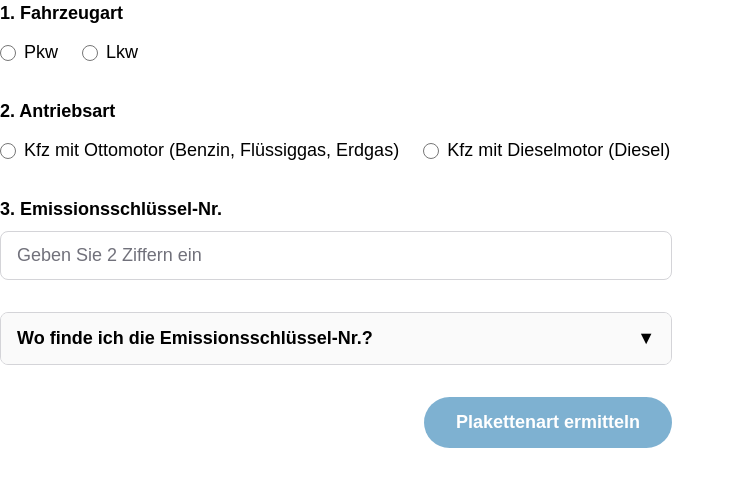
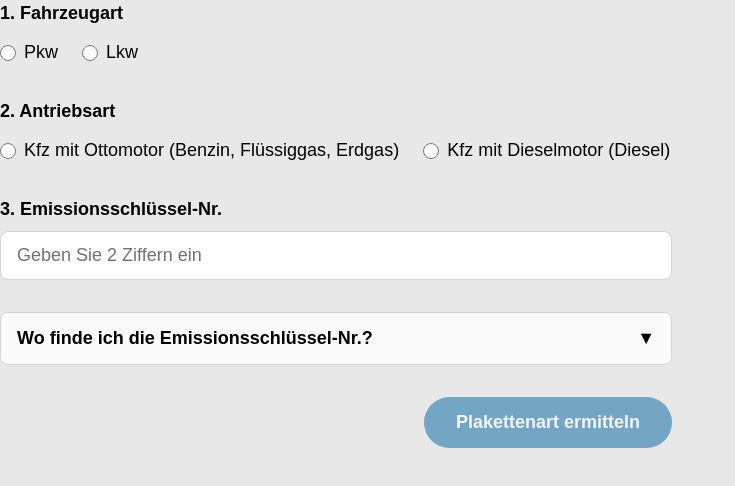
Before and after one commit to JahanzebKhan796/German-vehicle-emission-stickers, a Next.js app: page / in a window 1280 px wide. Shown: the top 486 px of the page, without its empty margins (0-735 px from the left). Built offline with nearby package versions, Linux system fonts and the light colour scheme.

Commit message:
iframe changes 12

```diff
--- a/app/StickerForm.tsx
+++ b/app/StickerForm.tsx
@@ -231,7 +231,7 @@ export default function StickerForm({ rows }: { rows: string[][] }) {
   }
 
   return (
-    <main className="min-h-screen bg-white flex justify-start pt-0 pl-0 pr-6 pb-6">
+    <main className="min-h-screen bg-[#e8e8e8] flex justify-start pt-0 pl-0 pr-6 pb-6">
       <div className="w-full max-w-2xl">
         <form className="space-y-8" onSubmit={handleSubmit}>
           {/* Vehicle type */}
--- a/app/globals.css
+++ b/app/globals.css
@@ -1,7 +1,7 @@
 @import "tailwindcss";
 
 :root {
-  --background: #ffffff;
+  --background: #e8e8e8;
   --foreground: #171717;
 }
 
```
